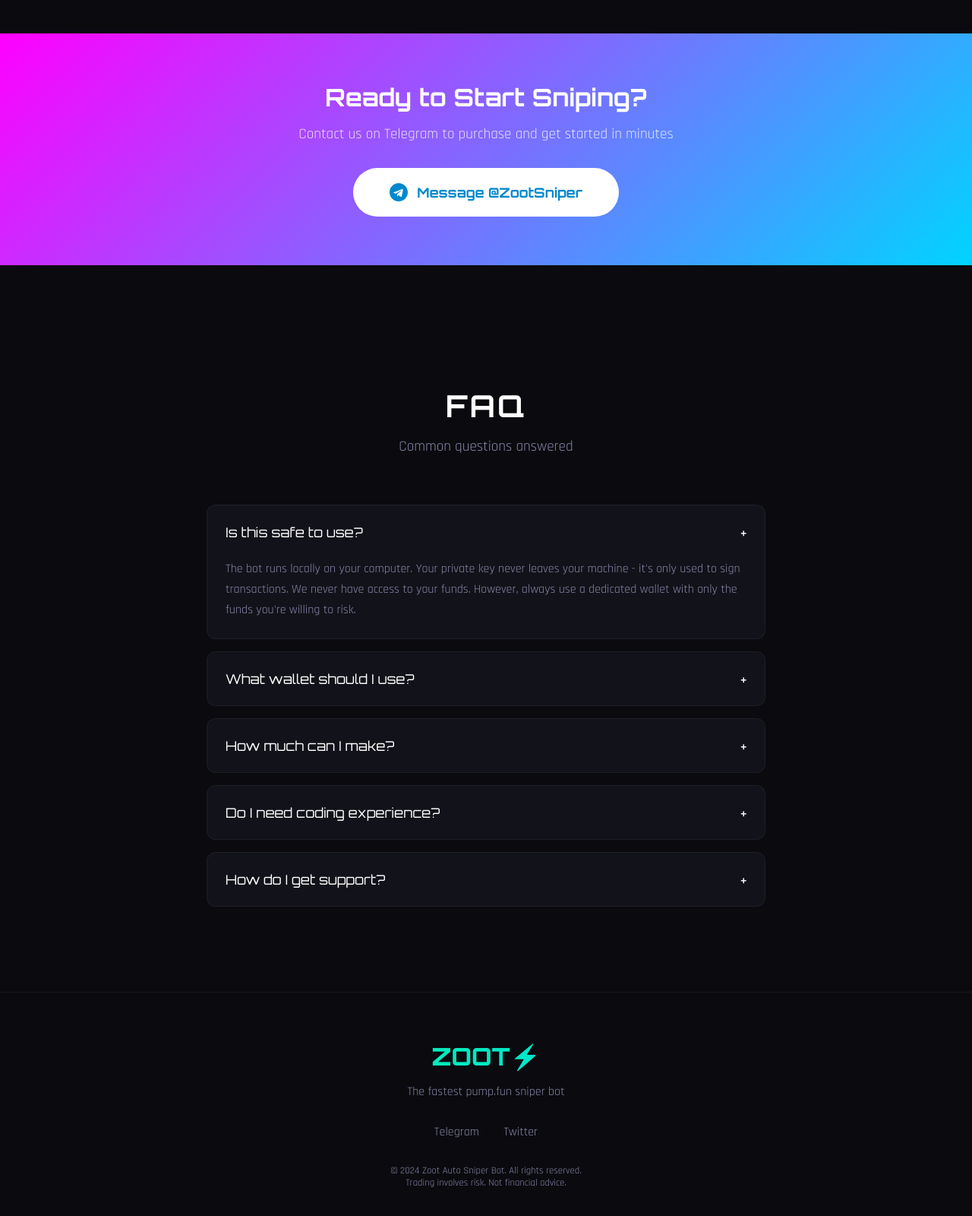
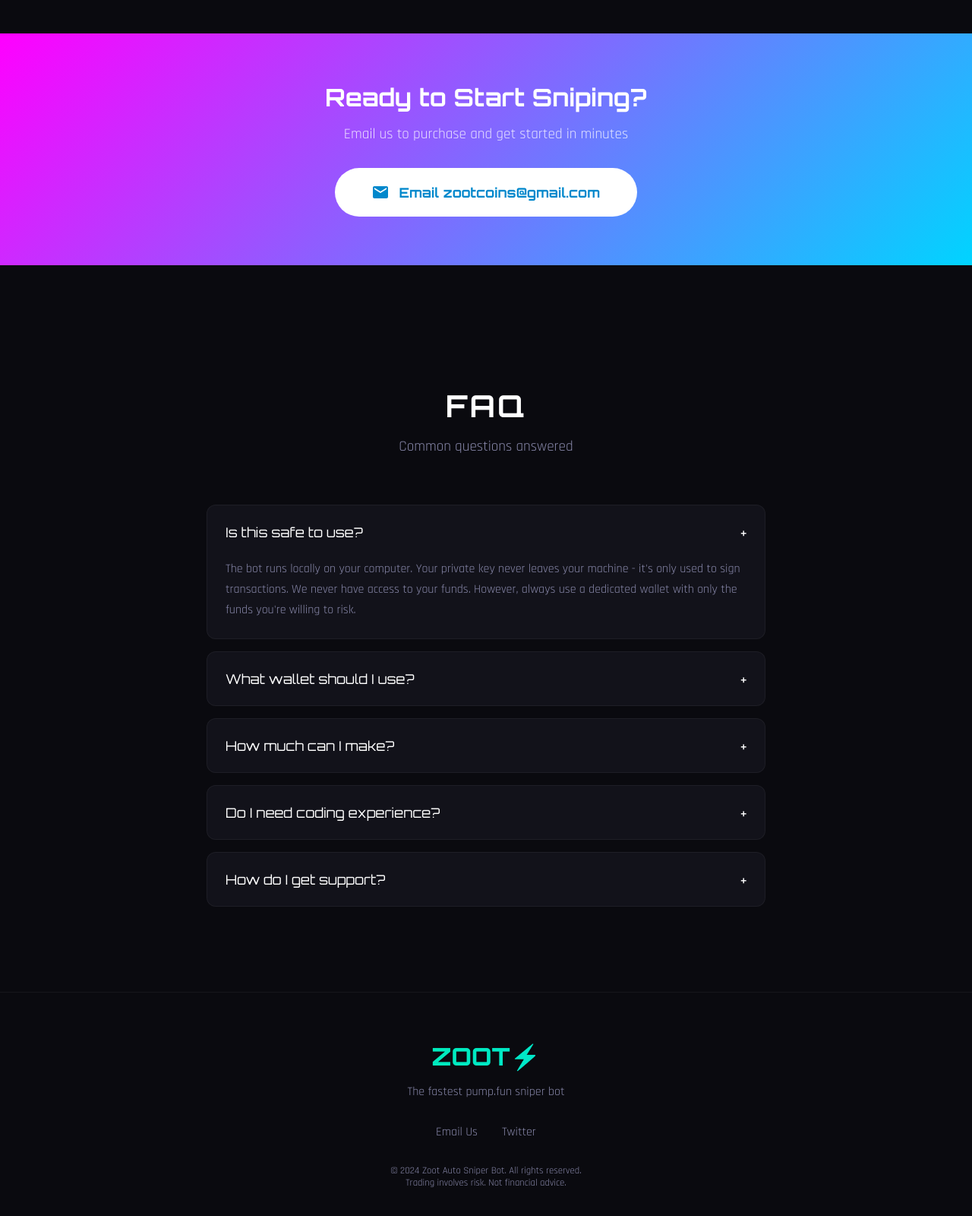
Before and after one commit to sonddy/zoot-sniper, a plain HTML site: page index.html in a window 1280 px wide. Shown: the part 5548-7148 px from the top of the page at 76% size. Drawn offline with Linux system fonts and the light colour scheme.

Commit message:
Replace Telegram contact with email zootcoins@gmail.com

```diff
--- a/index.html
+++ b/index.html
@@ -1384,7 +1384,7 @@
             </div>
         </div>
         <div class="cta-buttons">
-            <a href="https://t.me/ZootSniper" class="btn btn-primary" target="_blank">Get Started Now →</a>
+            <a href="mailto:zootcoins@gmail.com" class="btn btn-primary">Get Started Now →</a>
             <a href="#how" class="btn btn-secondary">See How It Works</a>
         </div>
     </section>
@@ -1661,10 +1661,10 @@
 
     <div class="telegram-cta">
         <h2>Ready to Start Sniping?</h2>
-        <p>Contact us on Telegram to purchase and get started in minutes</p>
-        <a href="https://t.me/ZootSniper" class="telegram-btn" target="_blank">
-            <svg width="24" height="24" viewBox="0 0 24 24" fill="currentColor"><path d="M12 0C5.373 0 0 5.373 0 12s5.373 12 12 12 12-5.373 12-12S18.627 0 12 0zm5.894 8.221l-1.97 9.28c-.145.658-.537.818-1.084.508l-3-2.21-1.446 1.394c-.14.18-.357.223-.548.223l.188-2.85 5.18-4.68c.223-.198-.054-.308-.346-.11l-6.4 4.02-2.76-.918c-.6-.187-.612-.6.126-.89l10.782-4.156c.5-.18.94.12.778.89z"/></svg>
-            Message @ZootSniper
+        <p>Email us to purchase and get started in minutes</p>
+        <a href="mailto:zootcoins@gmail.com" class="telegram-btn">
+            <svg width="24" height="24" viewBox="0 0 24 24" fill="currentColor"><path d="M20 4H4c-1.1 0-1.99.9-1.99 2L2 18c0 1.1.9 2 2 2h16c1.1 0 2-.9 2-2V6c0-1.1-.9-2-2-2zm0 4l-8 5-8-5V6l8 5 8-5v2z"/></svg>
+            Email zootcoins@gmail.com
         </a>
     </div>
 
@@ -1718,7 +1718,7 @@
                 <span>+</span>
             </div>
             <div class="faq-answer">
-                Contact us on Telegram @ZootSniper. Pro and Lifetime members get priority support and access to our private group.
+                Contact us at zootcoins@gmail.com. Pro and Lifetime members get priority support and access to our private group.
             </div>
         </div>
     </section>
@@ -1727,7 +1727,7 @@
         <div class="footer-logo">ZOOT⚡</div>
         <p class="footer-text">The fastest pump.fun sniper bot</p>
         <div class="footer-links">
-            <a href="https://t.me/ZootSniper" target="_blank">Telegram</a>
+            <a href="mailto:zootcoins@gmail.com">Email Us</a>
             <a href="https://twitter.com/ZootSniper" target="_blank">Twitter</a>
         </div>
         <p style="margin-top: 2rem; color: var(--text-muted); font-size: 0.8rem;">
```
